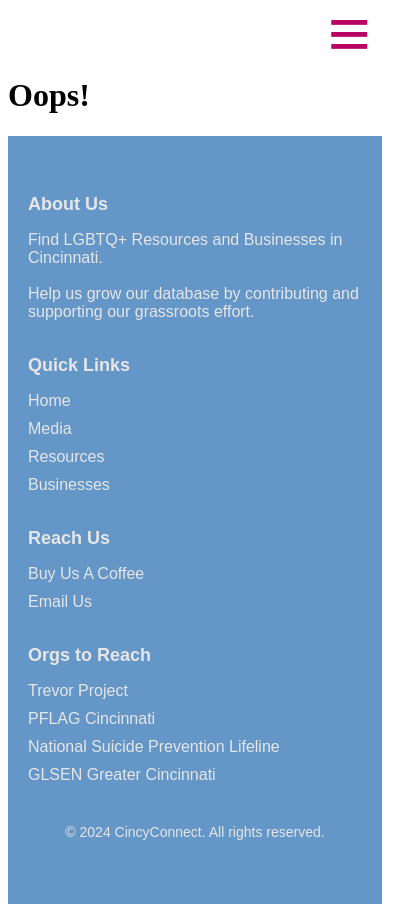
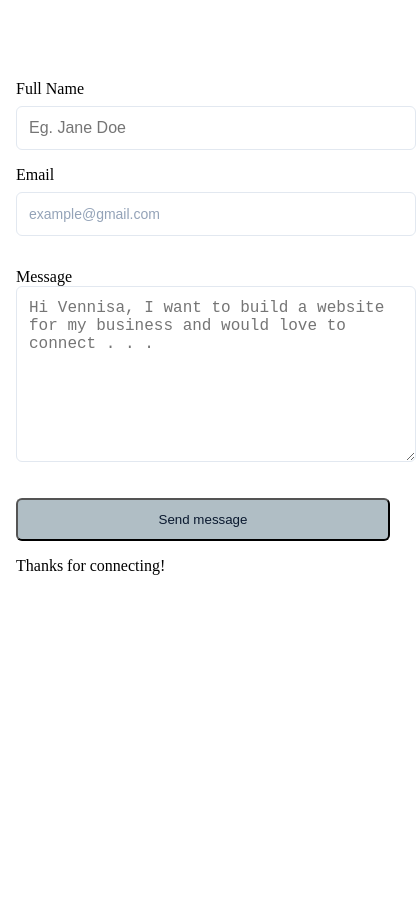
Before and after one commit to vennisabarfi/CulturalConnect, a React (Vite) app in the folder frontend/: page /contact in a window 390 px wide. Shown: the whole page, 416 px wide, since content can reach past the window. After the commit the page ends 844 px from the top, so only its background shows below. Built offline with nearby package versions, Linux system fonts and the light colour scheme; no server answers; a web font is replaced by a local one.

Commit message:
set up basic form and also added api key to .env securely. now off to modifying form to work with user input

```diff
--- a/frontend/package.json
+++ b/frontend/package.json
@@ -13,7 +13,7 @@
     "preview": "vite preview"
   },
   "dependencies": {
-    "axios": "^1.7.5",
+    "axios": "^1.8.2",
     "bootstrap": "^5.3.3",
     "class-variance-authority": "^0.7.0",
     "clsx": "^2.1.1",
@@ -21,6 +21,7 @@
     "lucide-react": "^0.436.0",
     "react": "^18.3.1",
     "react-dom": "^18.3.1",
+    "react-hook-form": "^7.54.2",
     "react-paginate": "^8.2.0",
     "react-router-dom": "^6.26.1",
     "react-social-media-embed": "^2.5.14"
--- a/frontend/src/App.jsx
+++ b/frontend/src/App.jsx
@@ -9,6 +9,7 @@ import Media from "./mediaPage/Media";
 import Search from "./searchPage/Search";
 import NotFound from "./NotFoundPage/NotFound"
 import NotFoundSearch from "./NotFoundPage/NotFoundSearch";
+import Contact from "./contactPage/Contact";
 
 
 function App() {
@@ -24,6 +25,7 @@ function App() {
           <Route path="/events" element={<Events />} />
           <Route path="/resources" element={<Resource />} />
           <Route path="/media" element={<Media />} />
+          <Route path="/contact" element={<Contact />} />
           <Route path="/search" element={<Search />} />
           <Route path="/404" element={<NotFound />} />
           <Route path="/search-404" element={<NotFoundSearch />} />
--- a/frontend/src/contactPage/Contact.jsx
+++ b/frontend/src/contactPage/Contact.jsx
@@ -1,7 +1,14 @@
+import Form from "./Form";
+
 export default function Contact(){
+
+
+
+
+
     return(
         <>
-
+        <Form/>
         </>
     );
 }
--- /dev/null
+++ b/frontend/src/contactPage/Form.css
@@ -0,0 +1,172 @@
+/* Form container */
+.feedback-form {
+    max-width: 800px;
+    margin: 2rem auto 4rem;
+    padding: 2rem;
+    display: flex;
+    flex-direction: column;
+    align-items: center;
+    width: 100%;
+}
+
+/* Name fields container */
+.name-fields {
+    display: flex;
+    gap: 2rem;
+    width: 100%;
+    max-width: 600px;
+    margin-top: 2rem;
+}
+
+/* Input field styling */
+.input {
+    width: 100%;
+    padding: 0.75rem;
+    border: 1px solid #e2e8f0;
+    border-radius: 0.375rem;
+    background-color: transparent;
+    transition: border-color 0.2s ease;
+}
+
+.input:focus {
+    outline: none;
+    border-color: #00b8d4;
+    box-shadow: 0 0 0 2px rgba(0, 184, 212, 0.1);
+}
+
+/* Field container */
+.field {
+    display: flex;
+    flex-direction: column;
+    gap: 0.5rem;
+    width: 100%;
+}
+
+.field .label {
+    font-weight: 500;
+    margin-bottom: 0.25rem;
+}
+
+/* Placeholder styling */
+#first-name::placeholder,
+#last-name::placeholder,
+#email::placeholder {
+    font-size: 0.875rem;
+    color: #94a3b8;
+}
+
+/* Feedback textarea section */
+.feedback-box {
+    margin-top: 2rem;
+    width: 100%;
+    max-width: 600px;
+}
+
+#feedback-area {
+    min-height: 150px;
+    padding: 0.75rem;
+    width: 100%;
+    border: 1px solid #e2e8f0;
+    border-radius: 0.375rem;
+    background-color: transparent;
+    resize: vertical;
+    transition: border-color 0.2s ease;
+}
+
+#feedback-area:focus {
+    outline: none;
+    border-color: #00b8d4;
+    box-shadow: 0 0 0 2px rgba(0, 184, 212, 0.1);
+}
+
+/* Toast notification */
+.toaster {
+    background-color: #b71c1c;
+    color: white;
+    border-radius: 0.375rem;
+    padding: 1rem;
+    margin-top: 1rem;
+}
+
+/* Form error messages */
+.form-error {
+    font-size: 0.875rem;
+    color: #64748b;
+    margin-top: 0.25rem;
+}
+
+/* Submit button styling */
+.form-button {
+    margin-top: 2rem;
+    padding: 0.75rem 1.5rem;
+    border-radius: 0.375rem;
+    font-weight: 500;
+    transition: all 0.2s ease;
+    background-color: #b0bec5;
+    color: #0a192f;
+    width: 100%;
+}
+
+.form-button:hover {
+    transform: translateY(-1px);
+    box-shadow: 0 2px 4px rgba(0, 0, 0, 0.1);
+}
+
+.form-button .placeholder {
+    color: #b0bec5;
+}
+
+/* Dark theme variations */
+[data-theme="dark"] .form-button {
+    background-color: #b0bec5;
+    color: #0a192f;
+}
+
+[data-theme="dark"] .input,
+[data-theme="dark"] #feedback-area {
+    border-color: #1e293b;
+}
+
+[data-theme="dark"] .form-error {
+    color: #94a3b8;
+}
+
+/* Mobile responsive styles */
+@media only screen and (max-width: 768px) {
+    .feedback-form {
+        padding: 1rem;
+    }
+
+    .name-fields {
+        flex-direction: column;
+        gap: 1rem;
+        width: 100%; /* Ensure the name fields take full width */
+        max-width: none; /* Remove max-width */
+    }
+
+    .input {
+        font-size: 16px; /* Prevents iOS zoom on focus */
+    }
+
+    #feedback-area {
+        font-size: 16px;
+    }
+}
+
+/* Small mobile devices */
+@media only screen and (max-width: 480px) {
+    .feedback-form {
+        padding: 1rem 0.5rem;
+    }
+
+    .form-button {
+        width: 100%; /* Ensures the button takes full width */
+    }
+
+    /* Adjust the width of form elements */
+    .input,
+    #feedback-area {
+        width: 100%; /* Ensure input and textarea take full width */
+        padding: 0.75rem;
+    }
+}
--- /dev/null
+++ b/frontend/src/contactPage/Form.jsx
@@ -0,0 +1,147 @@
+
+import { useState} from "react";
+import { useForm } from "react-hook-form"
+import axios from "axios";
+import "./Form.css"
+// import { apiKey } from "@/About/Constants";
+// import 'dotenv/config'
+
+export default function Form(){
+
+     // handle multiple submissions
+     const [isSubmitted, setIsSubmitted] = useState(false);
+
+     const [form, setForm] = useState({})
+
+     // initialize react-hook-form
+     const {register, handleSubmit, formState: {errors}} = useForm();
+
+    //  api key for form
+    const apiKey = import.meta.env.VITE_WEB3_API_KEY;
+
+
+
+
+
+
+
+
+     // handle onsubmit
+     const onSubmit = async function(data, e){
+         e.preventDefault();
+         const formData = new FormData(e.target);
+
+         formData.append("access_key", apiKey);
+         // prevent multiple submissions
+
+         if (isSubmitted) return;
+         try{
+           setIsSubmitted(true)
+             const response = await axios.post('https://api.web3forms.com/submit', formData,  {headers: {
+               'Content-Type': 'application/json',
+             },
+         });
+
+
+        //  update this later
+         console.log(response.data)
+
+        //  3 second delay and then navigate to home page
+        //  setTimeout(function(){
+        //     toast('Message has been sent!')
+        //     e.target.reset();
+        //  }, 500);
+
+        // //  setTimeout(function(){
+        // //
+        // //  }, 20000);
+
+        //  setTimeout(function(){
+        //     const current_page = window.location.href;
+        //     window.location.assign(current_page);
+        //  }, 1000);
+
+        //  // when form has submitted
+
+
+
+        //      console.log('Form submitted successfully:', response.data);
+
+
+        //      console.log("Sent!")
+
+
+
+
+         }catch(error){
+           // add toast for error
+        //    toast.error("Error submitting form")
+             console.error('Error submitting form:', error);
+
+
+         }
+
+
+
+     }
+
+    return(
+        <>
+        <form onSubmit={handleSubmit(onSubmit)} >
+
+
+        <div className="feedback-form">
+
+        <div className="name-fields">
+        <div className="field">
+        <label className="mb-2" htmlFor="full-name">Full Name</label>
+        {errors.full_name && <span className="form-error">This field is required</span>}
+        <input onChange={(e) => setForm({...form, name: e.target.value})} className="input" type="text" id="full-name" placeholder="Eg. Jane Doe" {...register("full_name",
+                                                                                            {required: "This Field is required" },)}/>
+
+        </div>
+
+        <div className="field">
+        <label className="mb-2" htmlFor="email">Email</label>
+        {errors.email && <span className="form-error">{errors.email.message}</span>}
+        <input
+  className="input"
+  type="email"
+  id="email"
+  onChange={(e) => setForm({...form, name: e.target.value})}
+  placeholder="example@gmail.com"
+  {...register("email", {
+    required: "Email is required",
+    pattern: {
+      value: /^[A-Z0-9._%+-]+@[A-Z0-9.-]+\.[A-Z]{2,}$/i,
+      message: "Invalid email address",
+    },
+  })}
+/>
+
+        </div>
+
+
+        </div>
+
+        <div className="feedback-box">
+      <label htmlFor="feedback-area">Message</label>
+      {errors.feedback && <span className="form-error">This field is required</span>}
+      <textarea onChange={(e) => setForm({...form, name: e.target.value})} placeholder="Hi Vennisa, I want to build a website for my business and would love to connect . . ." id="feedback-area" {...register("feedback",{required: "Feedback field cannot be empty"})}/>
+      {/* <Toaster className="toaster" position="top-center"/> */}
+      <button className="form-button" type="submit" >
+        Send message</button>
+      <p className="text-sm text-muted-foreground">
+        Thanks for connecting!
+      </p>
+     </div>
+
+        </div>
+
+        </form>
+
+
+        </>
+    );
+
+}
```
Also changed, not shown: 1 other file (tests, documents, lock files or other folders).
